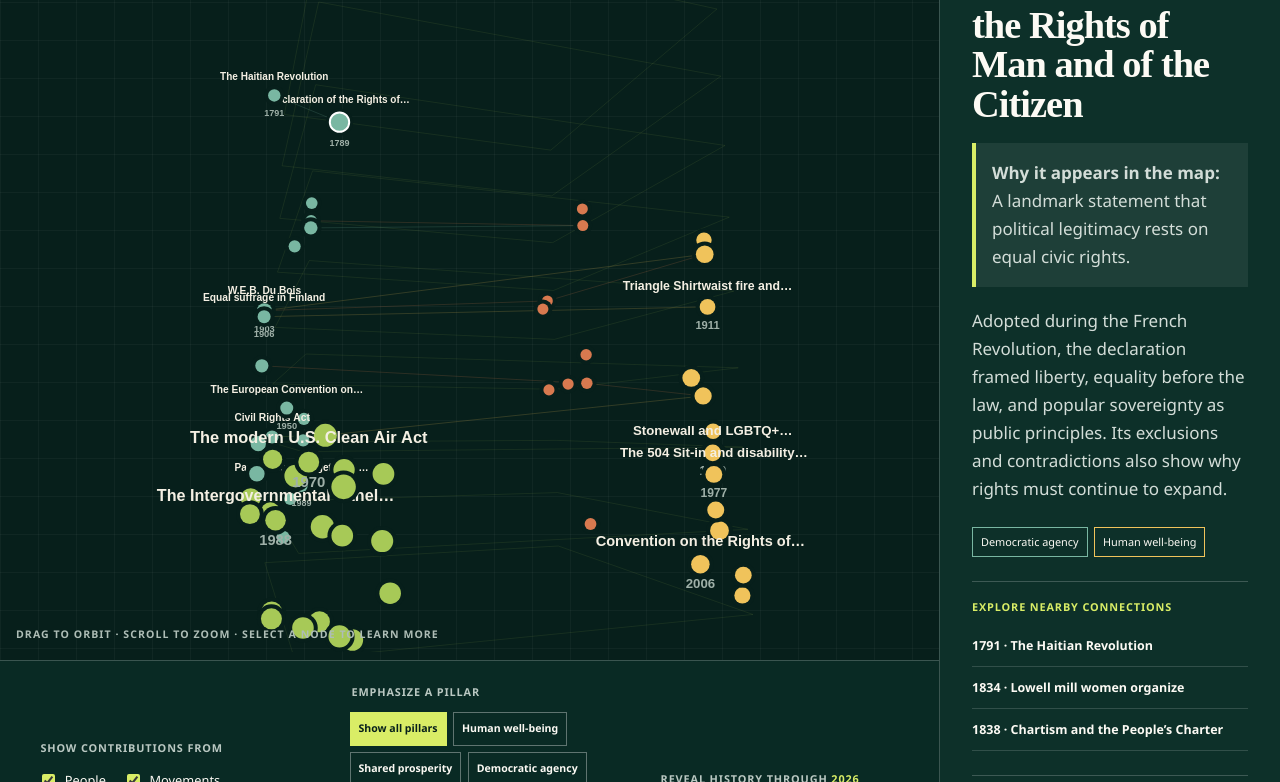
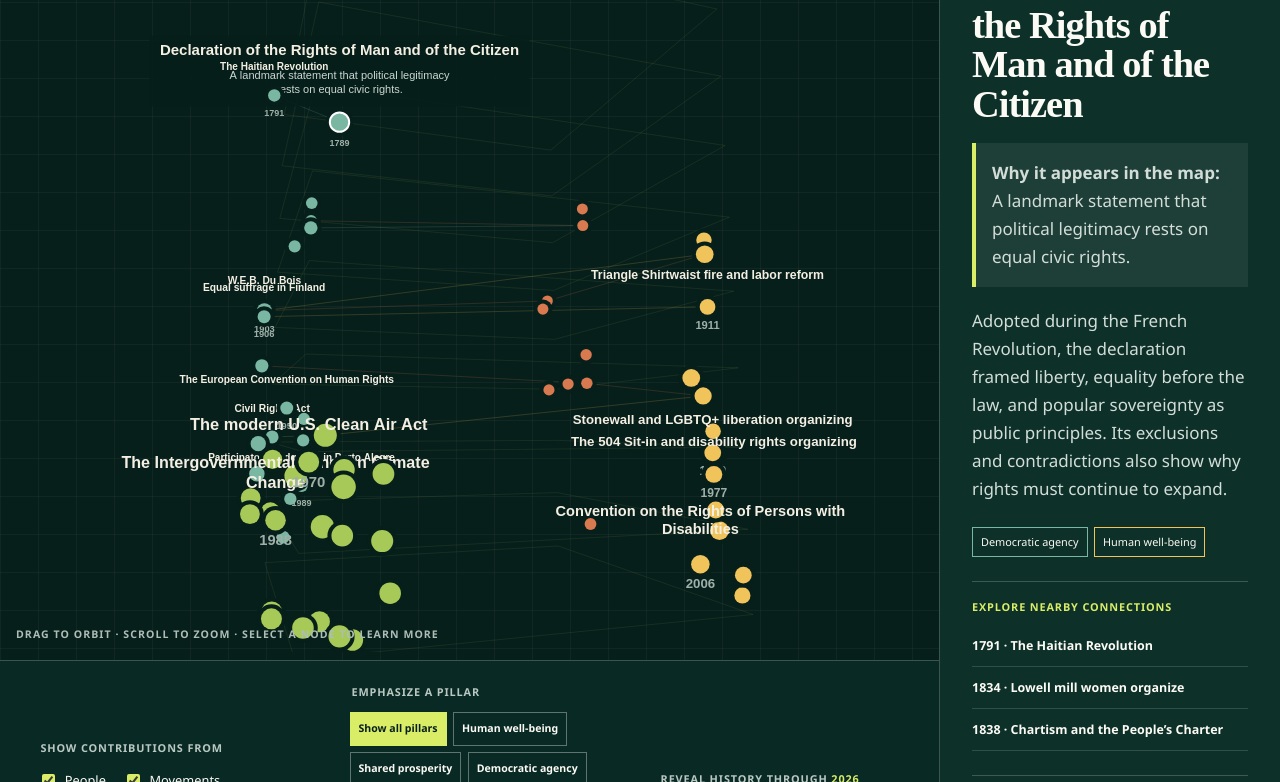
Before and after one commit to Synalepha/Vimpact, a website: page progress-map.html in a window 1280 px wide. Both pictures are taken after a click on the button 234 px from the left and 2765 px from the top of the page. Shown: the part 771-1553 px from the top of the page. Drawn offline with Linux system fonts and the light colour scheme.

Commit message:
Show complete map labels

```diff
--- a/map.js
+++ b/map.js
@@ -88,11 +88,21 @@ if (canvas && stage) {
   if (!ctx) throw new Error("The Conscious Progress map requires a 2D canvas context.");
   const state = { yaw: -.46, pitch: -.16, zoom: 1, dragging: false, moved: false, lastX: 0, lastY: 0, year: 2026, pillar: "all", motion: false, kinds: new Set(["person", "movement", "idea"]), projected: [], selected: null, hovered: null };
   const kindLabel = { person: "Person", movement: "Movement", idea: "Policy or idea" };
-  const truncateTitle = (title, limit = 38) => {
-    if (title.length <= limit) return title;
-    const clipped = title.slice(0, limit - 1);
-    const lastSpace = clipped.lastIndexOf(" ");
-    return `${clipped.slice(0, lastSpace > limit * .6 ? lastSpace : limit - 1).trim()}…`;
+  const wrapCanvasText = (text, maxWidth) => {
+    const words = text.split(" ");
+    const lines = [];
+    let line = "";
+    words.forEach((word) => {
+      const candidate = line ? `${line} ${word}` : word;
+      if (line && ctx.measureText(candidate).width > maxWidth) {
+        lines.push(line);
+        line = word;
+      } else {
+        line = candidate;
+      }
+    });
+    if (line) lines.push(line);
+    return lines;
   };
   const reduceMotion = matchMedia("(prefers-reduced-motion: reduce)");
 
@@ -200,10 +210,31 @@ if (canvas && stage) {
       const compact = rect.width < 620;
       const showLabel = node.entry === state.selected || node.entry === state.hovered || (!compact && node.scale > .88 && entries.indexOf(node.entry) % 4 === 0);
       if (showLabel) {
-        ctx.font = `${node.entry === state.selected ? 700 : 600} ${Math.max(10, 11 * node.scale)}px Avenir Next, sans-serif`;
-        ctx.fillStyle = "#f4efe3"; ctx.textAlign = "center";
-        const label = truncateTitle(node.entry.title, 30);
-        ctx.fillText(label, node.x, node.y - radius - 9);
+        const selected = node.entry === state.selected;
+        const titleSize = selected ? (compact ? 14 : 15) : Math.max(10, 11 * node.scale);
+        const maxLabelWidth = Math.min(compact ? rect.width - 40 : 360, rect.width - 32);
+        ctx.font = `${selected ? 700 : 600} ${titleSize}px Avenir Next, sans-serif`;
+        const titleLines = wrapCanvasText(node.entry.title, maxLabelWidth);
+        const descriptionLines = selected ? wrapCanvasText(node.entry.short, maxLabelWidth) : [];
+        const titleLineHeight = titleSize * 1.25;
+        const descriptionLineHeight = 14;
+        const labelHeight = titleLines.length * titleLineHeight + (selected ? 8 + descriptionLines.length * descriptionLineHeight : 0);
+        const labelX = Math.max(maxLabelWidth / 2 + 16, Math.min(rect.width - maxLabelWidth / 2 - 16, node.x));
+        let labelTop = node.y - radius - 14 - labelHeight;
+        if (labelTop < 48) labelTop = node.y + radius + 16;
+        if (selected) {
+          ctx.fillStyle = "rgba(7, 31, 27, .92)";
+          ctx.fillRect(labelX - maxLabelWidth / 2 - 10, labelTop - 8, maxLabelWidth + 20, labelHeight + 16);
+        }
+        ctx.fillStyle = "#f4efe3"; ctx.textAlign = "center"; ctx.textBaseline = "top";
+        titleLines.forEach((line, index) => ctx.fillText(line, labelX, labelTop + index * titleLineHeight));
+        if (selected) {
+          ctx.fillStyle = "#cbd7d1";
+          ctx.font = `500 11px Avenir Next, sans-serif`;
+          const descriptionTop = labelTop + titleLines.length * titleLineHeight + 8;
+          descriptionLines.forEach((line, index) => ctx.fillText(line, labelX, descriptionTop + index * descriptionLineHeight));
+        }
+        ctx.textBaseline = "alphabetic";
         ctx.fillStyle = "#9fb0a8"; ctx.font = `700 ${Math.max(9, 10 * node.scale)}px Avenir Next, sans-serif`;
         ctx.fillText(String(node.entry.year), node.x, node.y + radius + 14);
       }
@@ -236,7 +267,7 @@ if (canvas && stage) {
       button.classList.add(`pillar-${primaryPillar(entry).id}`);
       button.setAttribute("aria-label", `${entry.year}, ${entry.title}. ${entry.short}`);
       button.title = entry.title;
-      button.innerHTML = `<small>${entry.year} · ${kindLabel[entry.kind]}</small><strong class="map-card-title">${truncateTitle(entry.title)}</strong><span class="map-card-description">${entry.short}</span>`;
+      button.innerHTML = `<small>${entry.year} · ${kindLabel[entry.kind]}</small><strong class="map-card-title">${entry.title}</strong><span class="map-card-description">${entry.short}</span>`;
       button.addEventListener("click", () => showDetail(entry, true));
       list.append(button);
     });
--- a/progress-map.html
+++ b/progress-map.html
@@ -9,9 +9,9 @@
     <link rel="canonical" href="https://vimpact.org/progress-map" />
     <link rel="icon" href="favicon.svg" />
     <link rel="stylesheet" href="styles.css" />
-    <link rel="stylesheet" href="map.css?v=concise-titles-1" />
+    <link rel="stylesheet" href="map.css?v=complete-labels-1" />
     <script src="site.js" defer></script>
-    <script src="map.js?v=concise-titles-1" defer></script>
+    <script src="map.js?v=complete-labels-1" defer></script>
   </head>
   <body>
     <a class="skip-link" href="#main">Skip to content</a>
```
Also changed, not shown: tests/browser-smoke.spec.mjs (+1 -1 lines).
